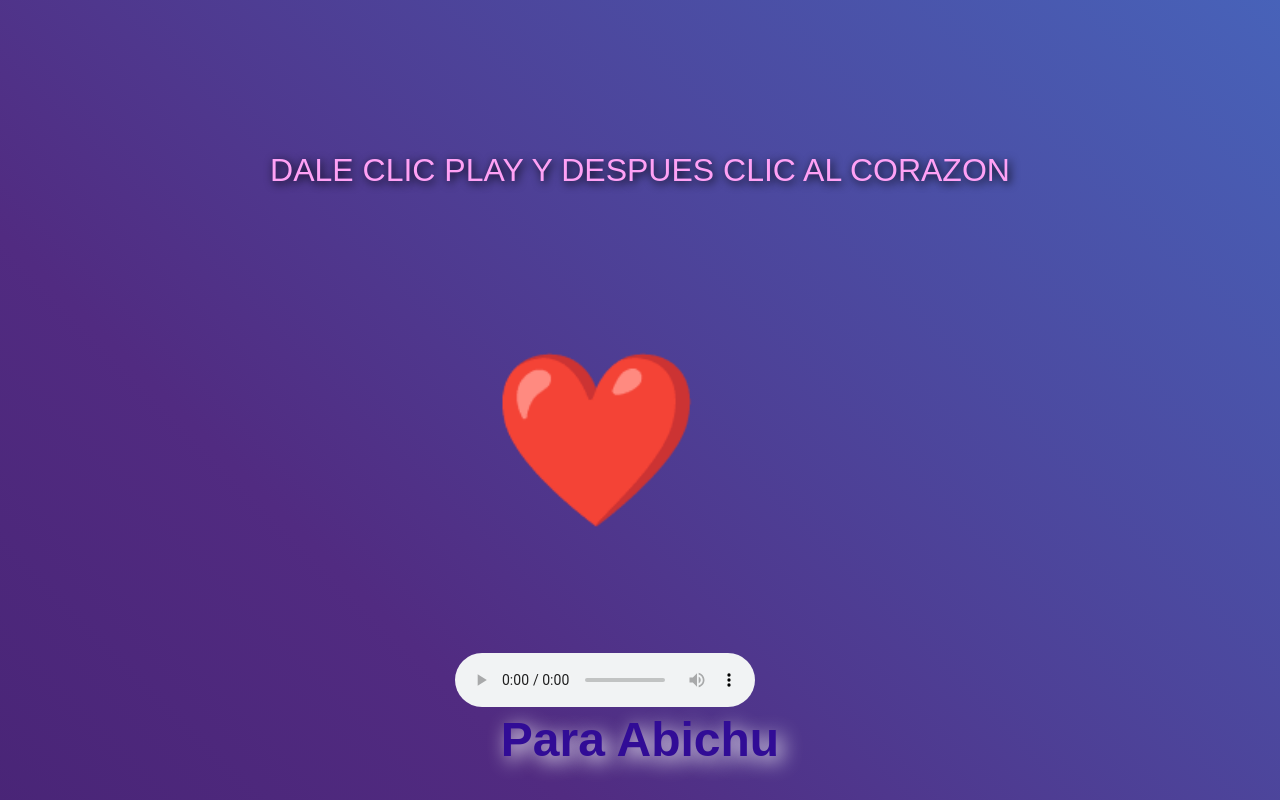
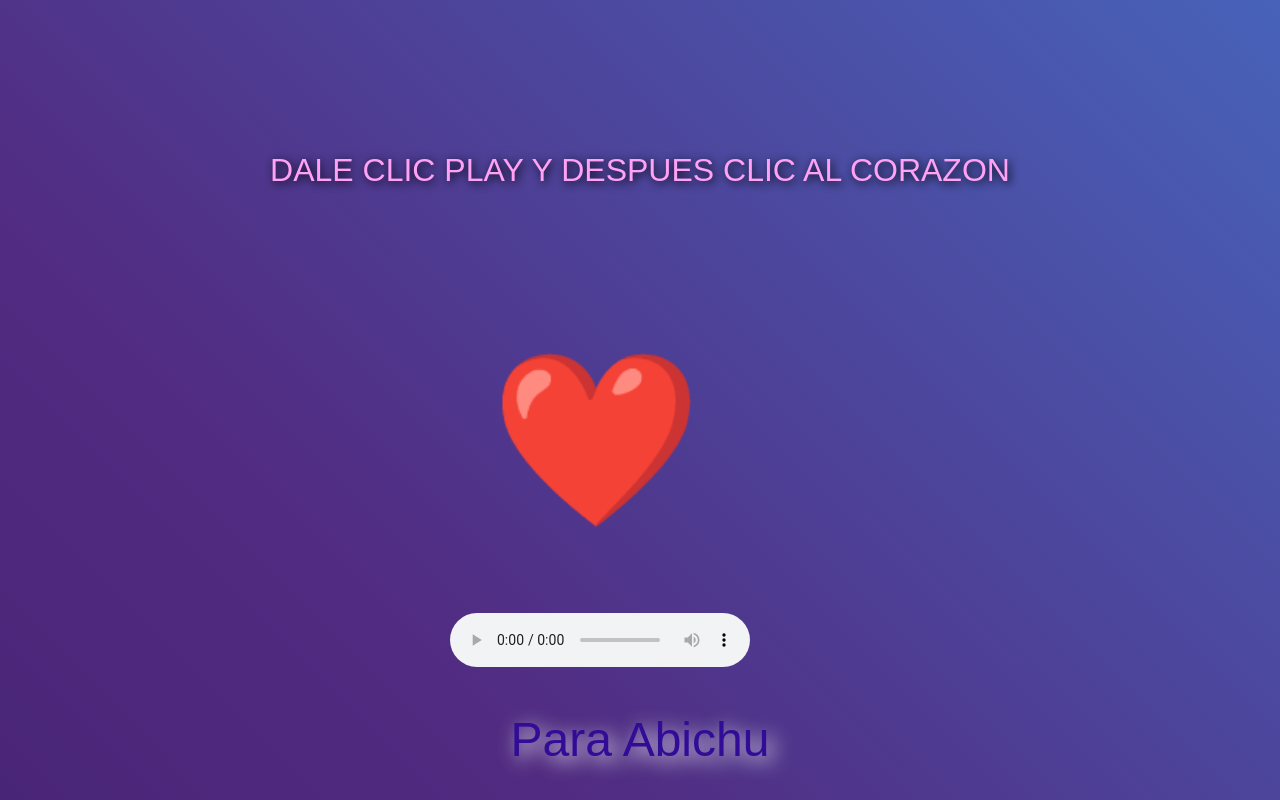
Before and after one commit to relixpluginplux/ratamalaaa, a plain HTML site: page index.html in a window 1280 px wide. Drawn offline with Linux system fonts and the light colour scheme.

Commit message:
Update index.html

```diff
--- a/index.html
+++ b/index.html
@@ -87,10 +87,10 @@
 	<h9 class="text"> DALE CLIC PLAY Y DESPUES CLIC AL CORAZON</h9>
 
 
-	<audio style="position: relative; top: 35%; right: 35px; border: none;" controls>
+	<audio style="position: relative; top: 30%; right: 40px; border: none;" controls>
 		<source src="musica.mp3">
 	</audio>
-	<h5 class="ABI">Para Abichu</h5>
+	<h9 class="ABI">Para Abichu</h9>
 </body>
 
 <script>
```
